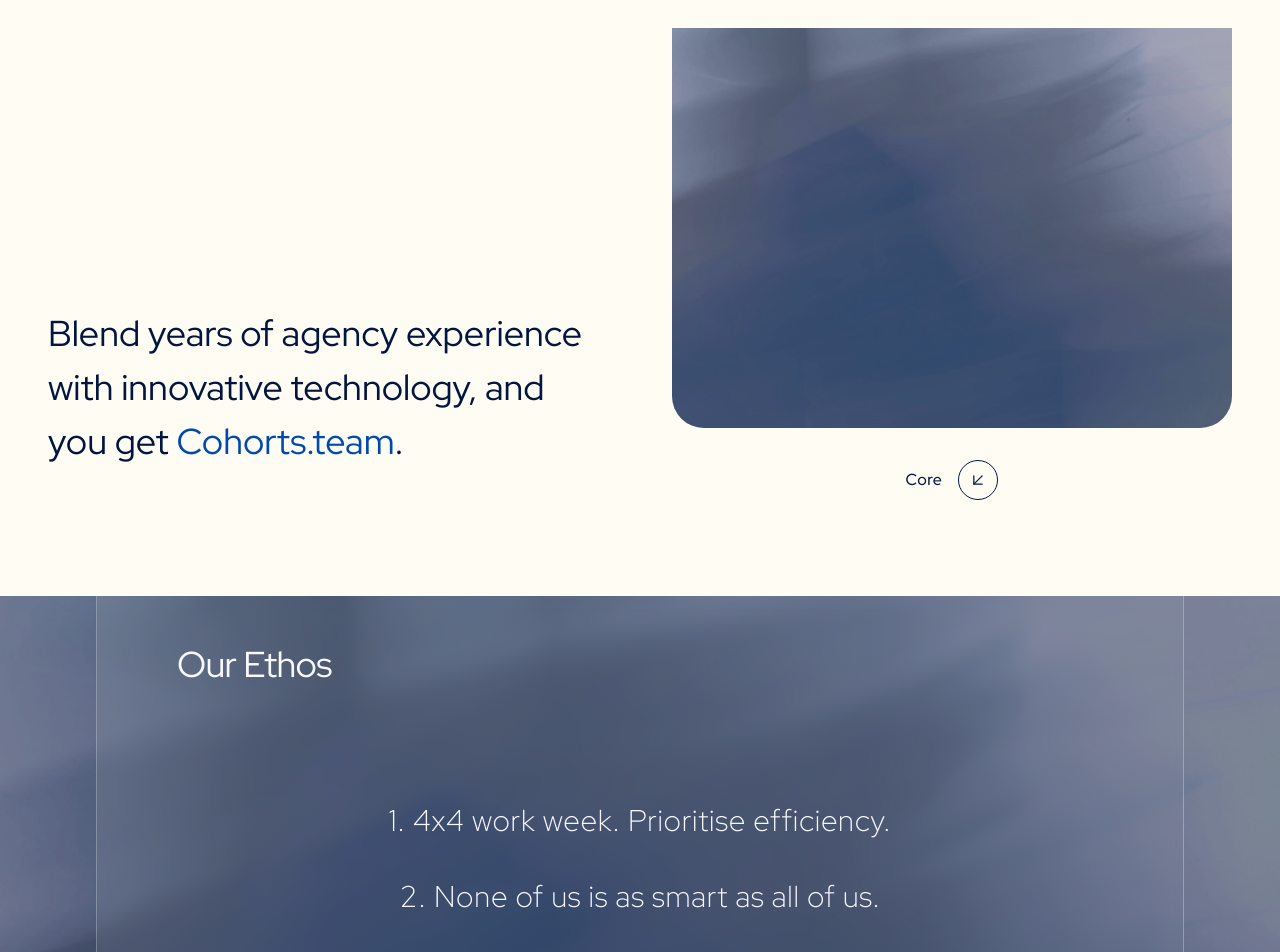
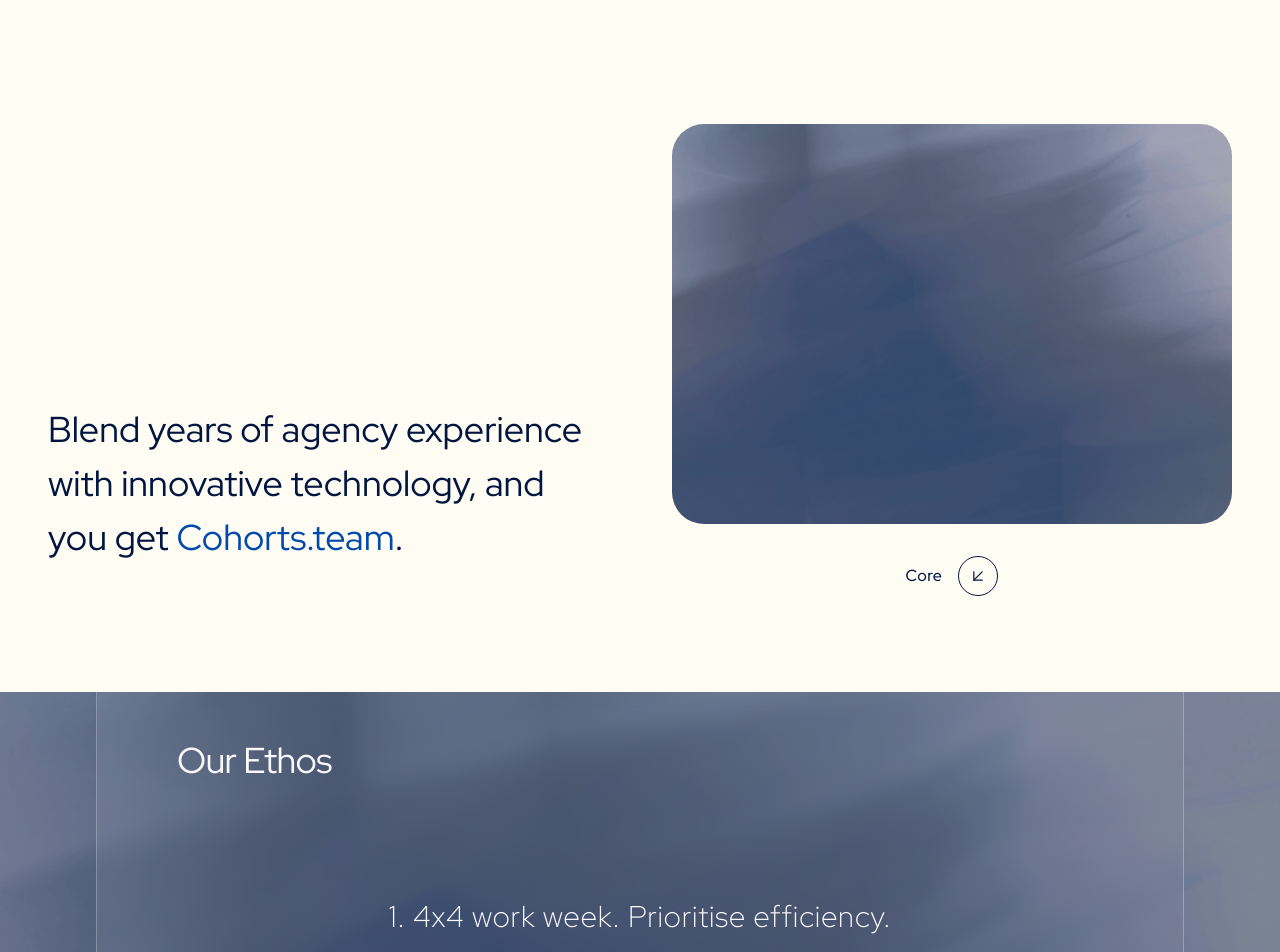
Before and after one commit to karthiknish/cohort-landing, a Next.js app: page / in a window 1280 px wide. Shown: the part 1780-2732 px from the top of the page. Built offline with nearby package versions, Linux system fonts and the light colour scheme; no server answers.

Commit message:
style: simplify image container border-radius and update paragraph text alignment.

```diff
--- a/src/components/sections/Blend.tsx
+++ b/src/components/sections/Blend.tsx
@@ -36,8 +36,8 @@ export default function Blend() {
             animate={isInView ? { opacity: 1, x: 0 } : {}}
             transition={{ duration: 0.6, delay: 0.2 }}
           >
-            {/* Image container - cropped at top on desktop only */}
-            <div className="relative rounded-b-[2rem] lg:rounded-t-none rounded-t-[2rem] overflow-hidden h-[300px] md:h-[400px] lg:-mt-24">
+            {/* Image container */}
+            <div className="relative rounded-[2rem] overflow-hidden h-[300px] md:h-[400px]">
               <Image
                 src="/background.jpeg"
                 alt="Innovative technology"
--- a/src/components/sections/Ethos.tsx
+++ b/src/components/sections/Ethos.tsx
@@ -57,7 +57,7 @@ export default function Ethos() {
                 ].map((item, index) => (
                   <motion.p
                     key={index}
-                    className="text-xl md:text-2xl lg:text-3xl text-[#F8F8FF] font-light tracking-wide text-center"
+                    className="text-xl md:text-2xl lg:text-3xl text-[#F8F8FF] font-light tracking-wide text-left"
                     initial={{ opacity: 0, y: 20 }}
                     animate={isInView ? { opacity: 1, y: 0 } : {}}
                     transition={{ duration: 0.4, delay: 0.5 + index * 0.1 }}
```
